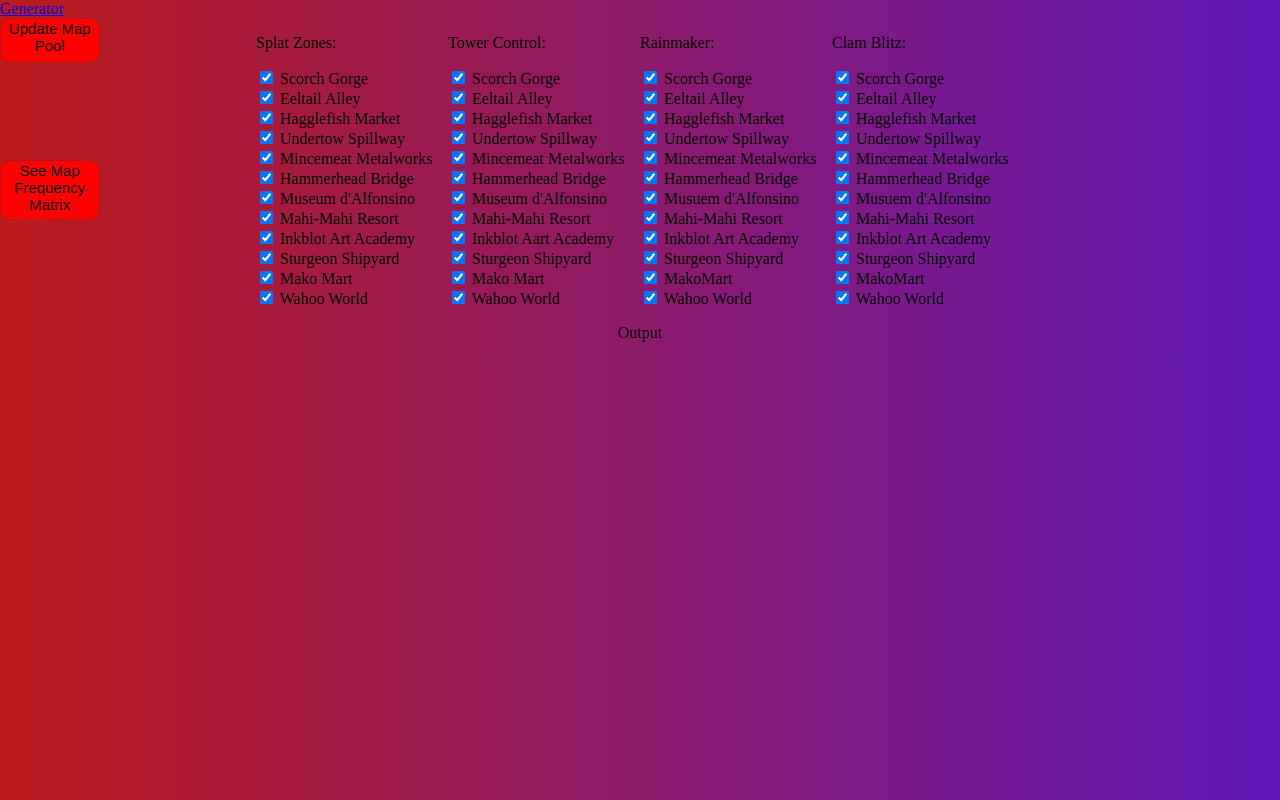
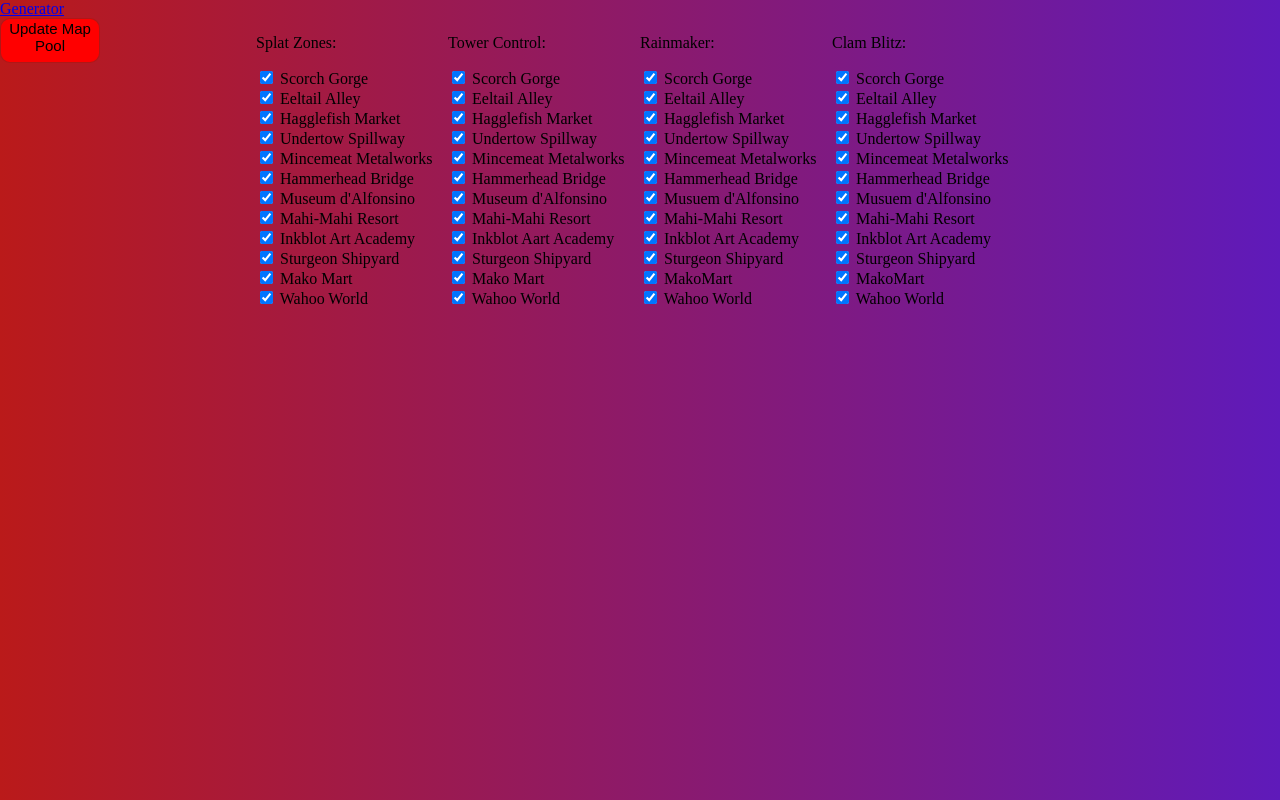
Before and after one commit to MustafaKhan0/Map-Generator, a plain HTML site: page HTML/mapInput.html in a window 1280 px wide. Drawn offline with Linux system fonts and the light colour scheme.

Commit message:
Removed features that aren't working

```diff
--- a/HTML/mapInput.html
+++ b/HTML/mapInput.html
@@ -11,7 +11,7 @@
 </head>
 <body>
   <button data-update class="update">Update Map Pool</button>
-  <button data-matrix class='matrix'>See Map Frequency Matrix</button>
+  <!-- <button data-matrix class='matrix'>See Map Frequency Matrix</button> -->
     <div class="grid">
       <div class="SplatZones">
         <p>Splat Zones:</p>
@@ -170,6 +170,6 @@
       </div>
 
     </div>
-    <p class="output" id="output">Output</p>
+    <!-- <p class="output" id="output">Output</p> -->
 </body>
 </html>
```
